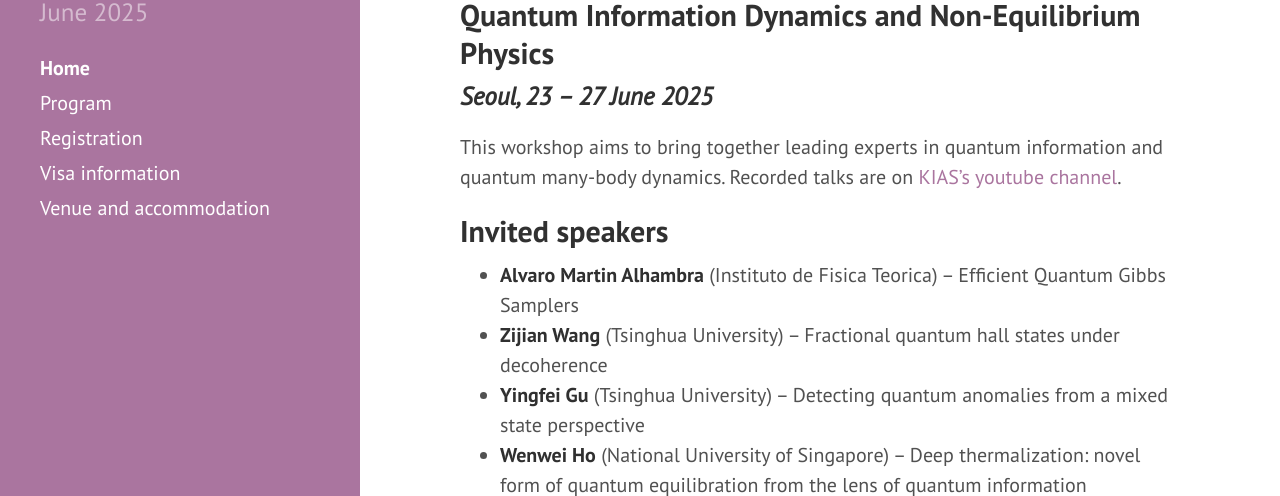
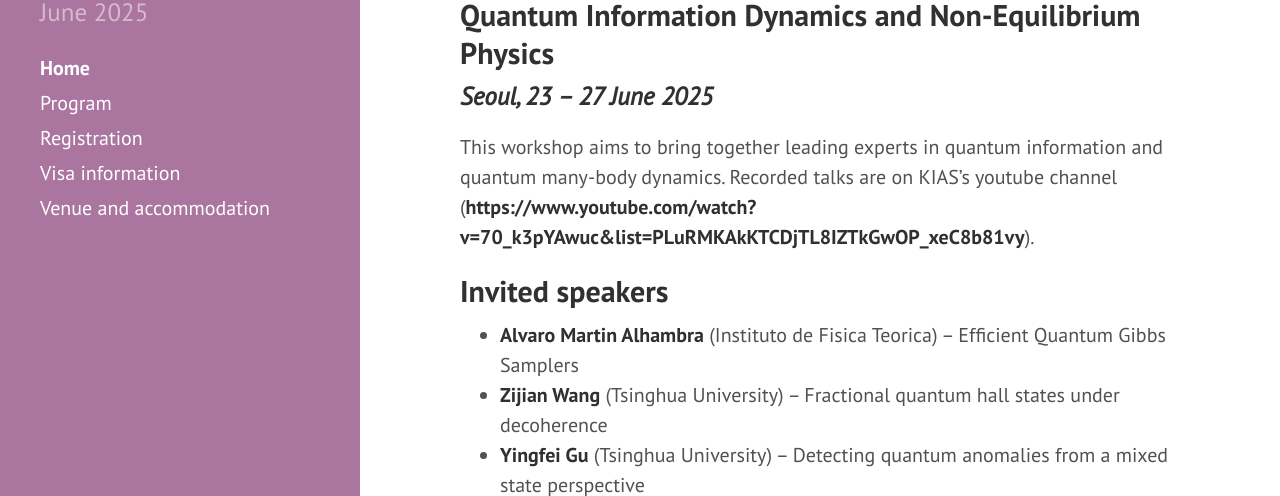
Before and after one commit to yeon-lee/yeon-lee.github.io, a Jekyll site: the page built from index.md, in a window 1280 px wide and 900 px high, cut to the strip 404-900 px from the top of the window. Built offline with Jekyll 4.4.1, drawn with Linux system fonts in a browser that asks for light colours; nearby versions of some CDN libraries.

Commit message:
Update index.md

```diff
--- a/index.md
+++ b/index.md
@@ -9,7 +9,7 @@ order: 1
 ## Quantum Information Dynamics and Non-Equilibrium Physics
 <h3 class="lessspace"><em>Seoul, 23 &ndash; 27 June 2025</em></h3>
 
-This workshop aims to bring together leading experts in quantum information and quantum many-body dynamics. Recorded talks are on [KIAS's youtube channel](https://www.youtube.com/watch?v=70_k3pYAwuc&list=PLuRMKAkKTCDjTL8IZTkGwOP_xeC8b81vy).
+This workshop aims to bring together leading experts in quantum information and quantum many-body dynamics. Recorded talks are on KIAS's youtube channel (**https://www.youtube.com/watch?v=70_k3pYAwuc&list=PLuRMKAkKTCDjTL8IZTkGwOP_xeC8b81vy**).
 
 
 ## Invited speakers
```
